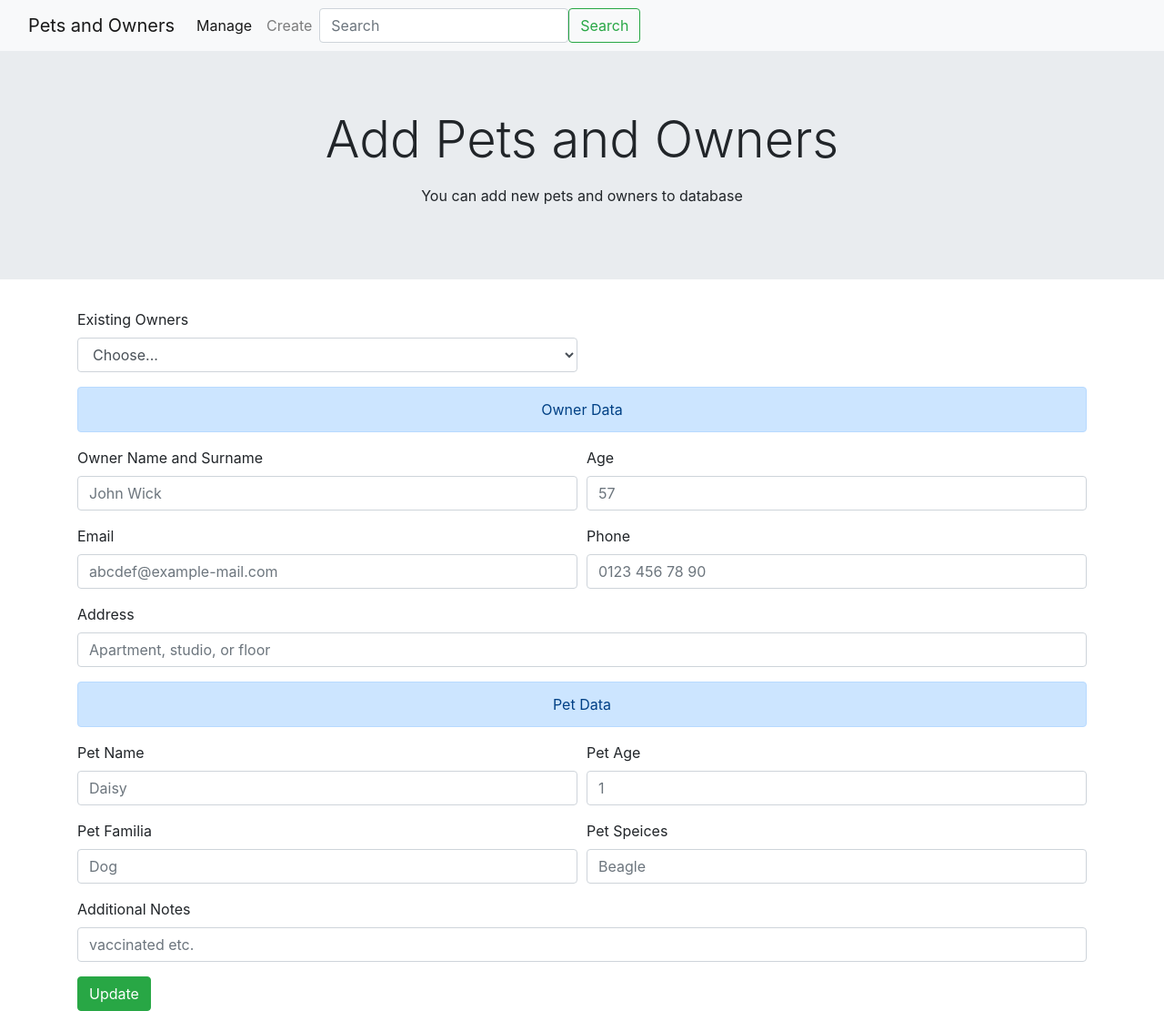
After one commit to BreenLine/vet_app_for_ozguryazilim, a Django app: page /update/1 in a window 1280 px wide. The commit adds this page. Shown: the whole page at 91% size. Run offline with Django 4.2, Linux system fonts and the light colour scheme; parts of the project's set-up code (start-up, migrations or seed data) failed here and were passed over.

Commit message:
added update function

```diff
--- a/vet_project/pets_and_owners/forms.py
+++ b/vet_project/pets_and_owners/forms.py
@@ -10,5 +10,5 @@ class Owners_Form(forms.ModelForm):
 class Pets_Form(forms.ModelForm):
     class Meta:
         model = Pet_Data
-        the_owner_of_pet = Owners_Form
+        the_owner_of_pet = 1
         fields = ["the_owner_of_pet","pet_familia","pet_species","pet_name","pet_age","pet_description"]
--- a/vet_project/pets_and_owners/urls.py
+++ b/vet_project/pets_and_owners/urls.py
@@ -5,6 +5,8 @@ from .import views
 urlpatterns = [
     path('', views.index, name="index"),
     path('test/', views.test, name="test"),
-    path('create/', views.create, name="create")
+    path('create/', views.create, name="create"),
+    path('delete/<Owner_Data_id>', views.delete, name="delete"),
+    path('update/<Owner_Data_id>', views.update, name="update"),
 
 ]
--- a/vet_project/pets_and_owners/views.py
+++ b/vet_project/pets_and_owners/views.py
@@ -1,4 +1,6 @@
-from django.shortcuts import render
+from sre_parse import Verbose
+from tabnanny import verbose
+from django.shortcuts import redirect, render
 from django.http import HttpResponse
 from .models import Owner_Data, Pet_Data
 from .forms import Owners_Form, Pets_Form
@@ -17,13 +19,34 @@ def test(request):
 def create(request):
     the_owners = Owner_Data.objects.all()
     the_pets = Pet_Data.objects.all()
+    print(request.pet_familia)
     if request.method == "POST":
         form = Owners_Form(request.POST or None)
-        form_2 = Pets_Form(request.POST or None)
-        if form.is_valid() and form_2.is_valid():
+        if form.is_valid():
             form.save()
-            form_2.save()
+
             return render(request, "pages/create.html", {"show_owner_data":the_owners,"show_pet_data":the_pets},)
+
+    else:
+        print(request)
+        return render(request, "pages/create.html", {"show_owner_data":the_owners,"show_pet_data":the_pets})
+
+def delete(requets, Owner_Data_id):
+    o_data_del = Owner_Data.objects.get(pk=Owner_Data_id)
+    o_data_del.delete()
+    return redirect("index")
+
+
+def update(request, Owner_Data_id):
+
+    if request.method == "POST":
+        o_data_up = Owner_Data.objects.get(pk=Owner_Data_id)
+        form = Owners_Form(request.POST or None, instance=o_data_up)
+        if form.is_valid():
+            form.save()
+            return redirect("index")
     else:
 
-        return render(request, "pages/create.html", {"show_owner_data":the_owners,"show_pet_data":the_pets})
+        return render(request, "pages/update.html")
+
+    return
--- /dev/null
+++ b/vet_project/templates/pages/update.html
@@ -0,0 +1,97 @@
+{% extends 'pages/base.html' %}
+
+{% block title %}
+    Create
+{% endblock title %}
+
+{% block content %}
+<div class="jumbotron jumbotron-fluid">
+    <div class="container">
+      <h1 class="display-4"><center>Add Pets and Owners</center></h1>
+      <p class="lead"><center>You can add new pets and owners to database</center></p>
+    </div>
+</div>
+
+<div class="container">
+  <form>
+    <div class="form-row">
+      <div class="form-group col-md-6">
+      <label for="input-Owners">Existing Owners</label>
+      <select id="input-Owners" class="form-control">
+        <option selected>Choose...</option>
+        <option>...</option>
+      </select>
+    </div>
+  </div>
+  </form>
+
+  <form method="POST">
+    {% csrf_token %}
+    <div class="alert alert-primary" role="alert">
+      <center>Owner Data</center>
+    </div>
+
+    <div class="form-row">
+      <div class="form-group col-md-6">
+        <label>Owner Name and Surname</label>
+        <input type="text" class="form-control" name="owner_name_surname" placeholder="John Wick">
+      </div>
+      <div class="form-group col-md-6">
+        <label>Age</label>
+        <input type="text" class="form-control" name="owner_age" placeholder="57">
+      </div>
+    </div>
+    <div class="form-row">
+      <div class="form-group col-md-6">
+        <label>Email</label>
+        <input type="email" class="form-control" name="owner_mail" placeholder="abcdef@example-mail.com">
+      </div>
+      <div class="form-group col-md-6">
+        <label>Phone</label>
+        <input type="text" class="form-control" name="owner_phone"placeholder="0123 456 78 90">
+      </div>
+    </div>
+    <div class="form-group">
+      <label>Address</label>
+      <input type="text" class="form-control" name="owner_adress" placeholder="Apartment, studio, or floor">
+    </div>
+
+
+    <div class="alert alert-primary" role="alert">
+      <center>Pet Data</center>
+    </div>
+
+
+    <div class="form-row">
+      <div class="form-group col-md-6">
+        <label>Pet Name</label>
+        <input type="text" class="form-control" name="pet_name" placeholder="Daisy">
+      </div>
+      <div class="form-group col-md-6">
+        <label>Pet Age</label>
+        <input type="text" class="form-control" name="pet_age" placeholder="1">
+      </div>
+    </div>
+
+    <div class="form-row">
+      <div class="form-group col-md-6">
+        <label>Pet Familia</label>
+        <input type="text" class="form-control" name="pet_familia" placeholder="Dog">
+      </div>
+      <div class="form-group col-md-6">
+        <label>Pet Speices</label>
+        <input type="text" class="form-control" name="pet_species"placeholder="Beagle">
+      </div>
+    </div>
+    <div class="form-group">
+      <label>Additional Notes </label>
+      <input type="text" class="form-control" name="pet_description" placeholder="vaccinated etc.">
+    </div>
+
+    <button type="submit" class="btn btn-success">Update</button>
+  </form>
+</div>
+
+
+
+{% endblock content %}
```
Also changed, not shown: vet_project/templates/pages/index.html (+8 -0 lines).
